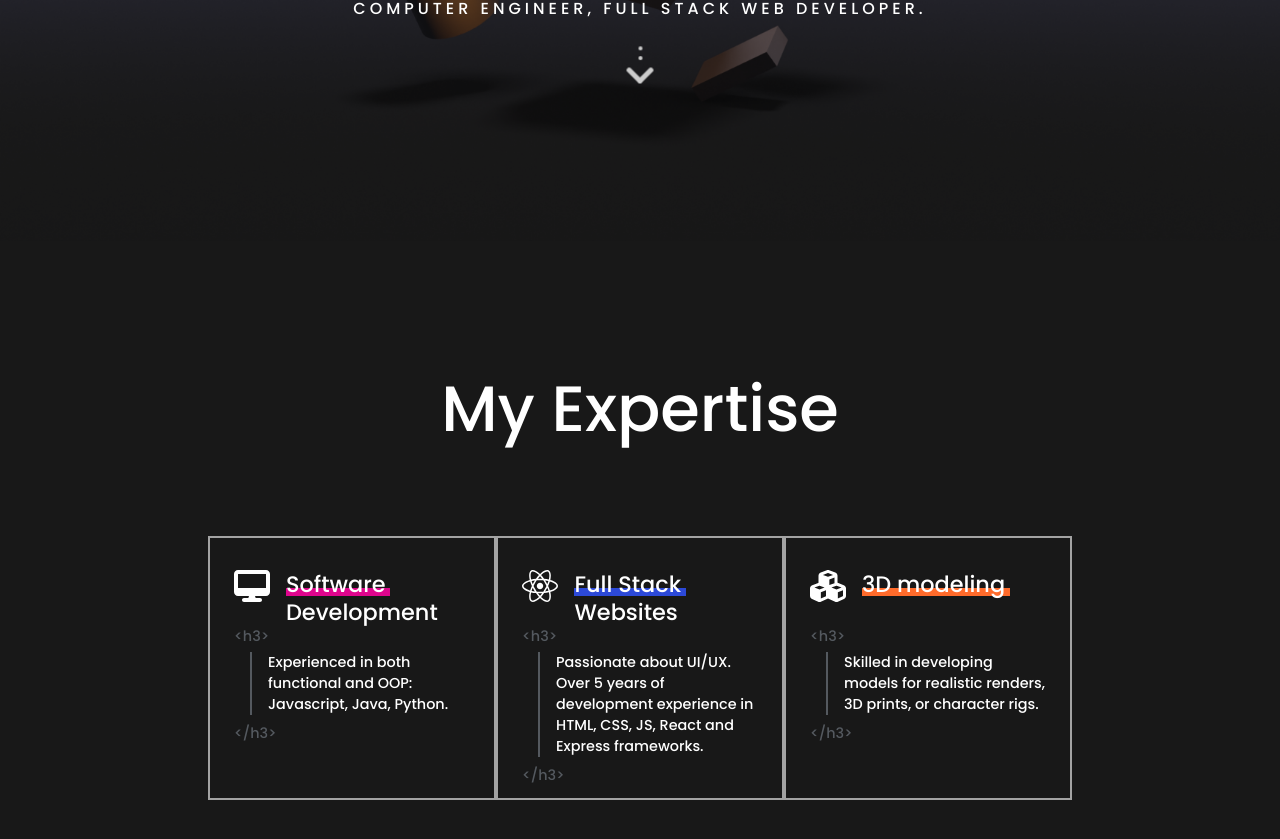
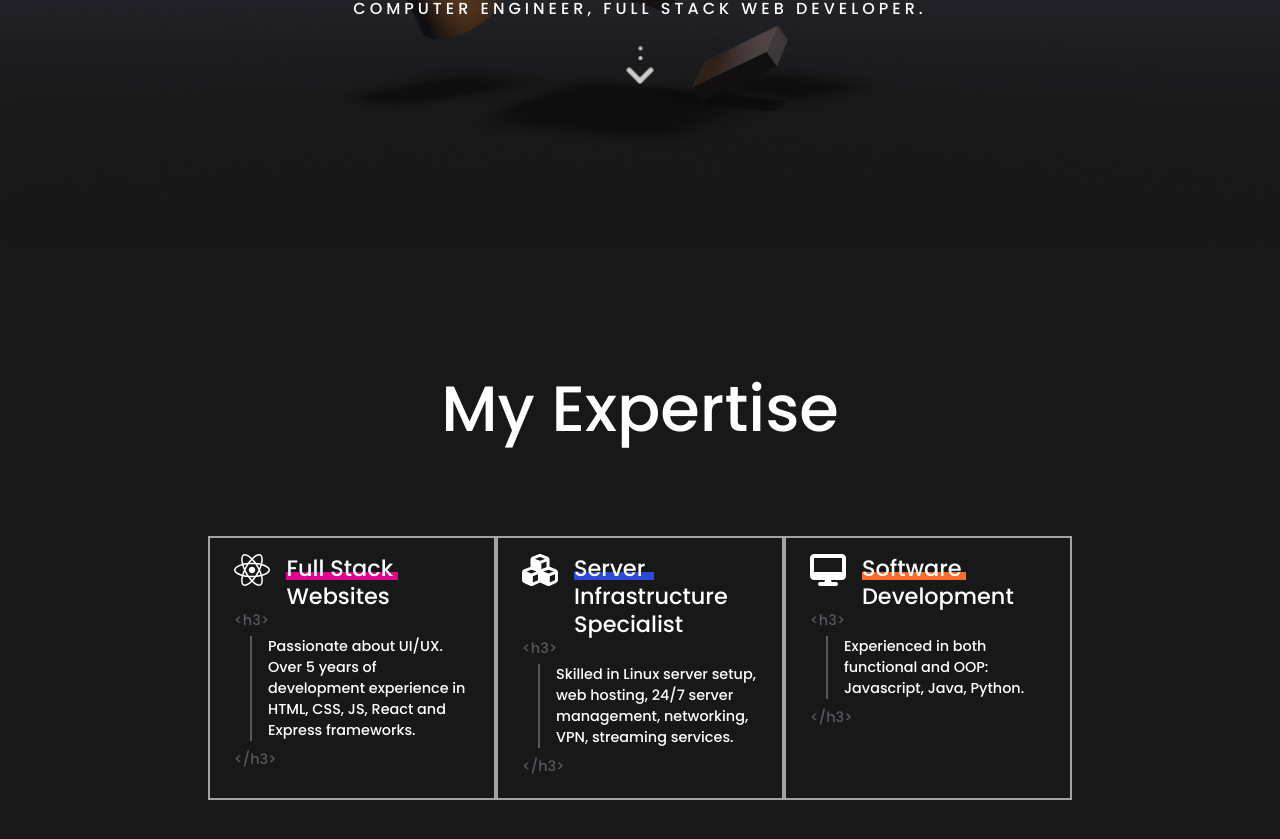
Before and after one commit to DCmax1k/Web-Portfolio-2024, a React (Create React App) app in the folder client/: page / in a window 1280 px wide. Shown: the part 559-1398 px from the top of the page. Built offline with nearby package versions, Linux system fonts and the light colour scheme.

Commit message:
Expertise update

```diff
--- a/client/public/index.html
+++ b/client/public/index.html
@@ -7,7 +7,7 @@
     <meta name="theme-color" content="#000000" />
     <meta
       name="description"
-      content="Engineer devoted to creating projects focused on software development, full stack websites, and 3D modeling based in Ohio, meet Dylan Caldwell"
+      content="Engineer and Server Infrastructure Specialist focused on software development, full stack websites, and servers based in Ohio, meet Dylan Caldwell"
     />
     <link rel="apple-touch-icon" href="/images/icon.png" />
     <!--
--- a/client/src/components/Index.js
+++ b/client/src/components/Index.js
@@ -90,9 +90,9 @@ class Index extends Component {
                     </h1>
 
                     <div className='skills'>
-                        <Skill title="Software Development" text="Experienced in both functional and OOP: Javascript, Java, Python." icon="/images/desktop-solid.svg" designWidth={"13vh"} color={'#DF058D'} />
-                        <Skill title="Full Stack Websites" text="Passionate about UI/UX. Over 5 years of development experience in HTML, CSS, JS, React and Express frameworks." icon="/images/react.svg" designWidth={"14vh"} color={'#2C49D8'} />
-                        <Skill title="3D modeling" text="Skilled in developing models for realistic renders, 3D prints, or character rigs." icon="/images/cubes-solid.svg" designWidth={"18.5vh"} color={'#FF6B2B'} />
+                        <Skill title="Full Stack Websites" text="Passionate about UI/UX. Over 5 years of development experience in HTML, CSS, JS, React and Express frameworks." icon="/images/react.svg" designWidth={"14vh"} color={'#DF058D'} />
+                        <Skill title="Server Infrastructure Specialist" text="Skilled in Linux server setup, web hosting, 24/7 server management, networking, VPN, streaming services." icon="/images/cubes-solid.svg" designWidth={"10vh"} color={'#2C49D8'} />
+                        <Skill title="Software Development" text="Experienced in both functional and OOP: Javascript, Java, Python." icon="/images/desktop-solid.svg" designWidth={"13vh"} color={'#FF6B2B'} />
                         <div className='quote square'>
                             <div className='design'></div>
                             <h2>
--- a/client/src/index.css
+++ b/client/src/index.css
@@ -239,7 +239,7 @@ body {
   height: 33vh;
   width: 36vh;
   flex:0 0 36vh;
-  padding: 4vh 3vh;
+  padding: 2vh 3vh;
   position: relative;
 }
 
@@ -255,7 +255,7 @@ body {
   margin-left: 2vh;
   line-height: 3.5vh;
   position: relative;
-  height: 7vh;
+  height: fit-content;
 }
 #expertise > .skills > .skill > .header > .title > .design {
   position: absolute;
```
Also changed, not shown: 11 other files (tests, documents, lock files or other folders).
